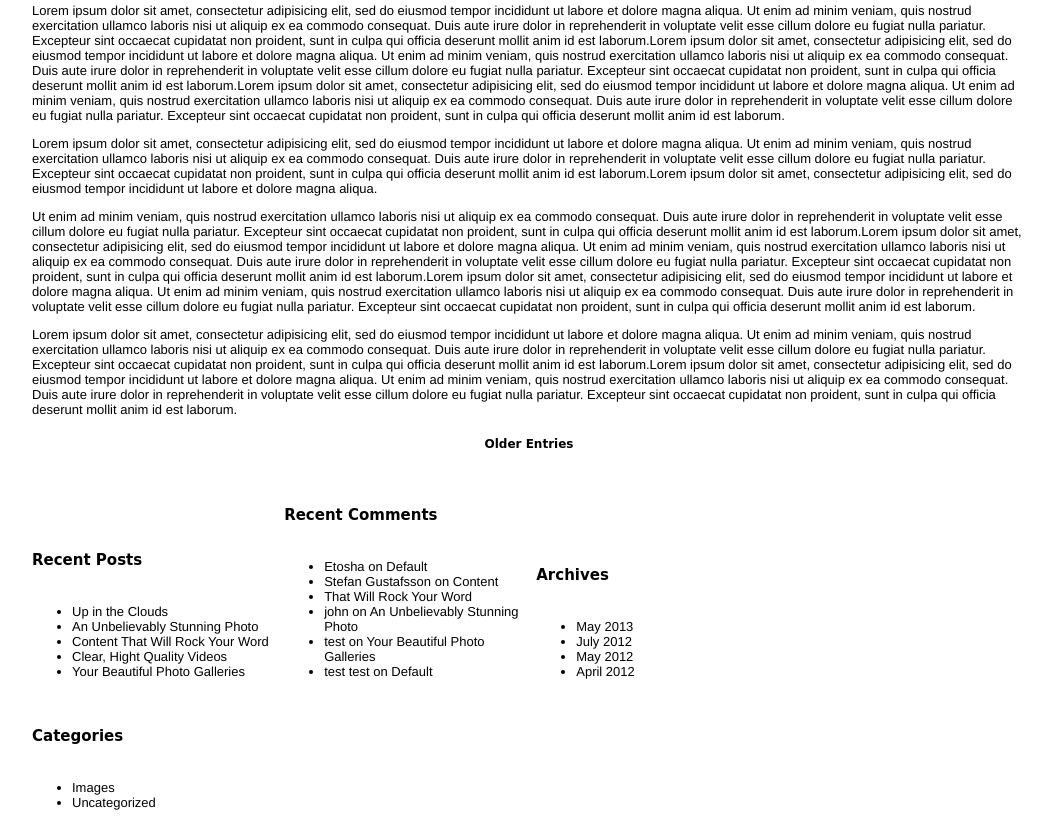
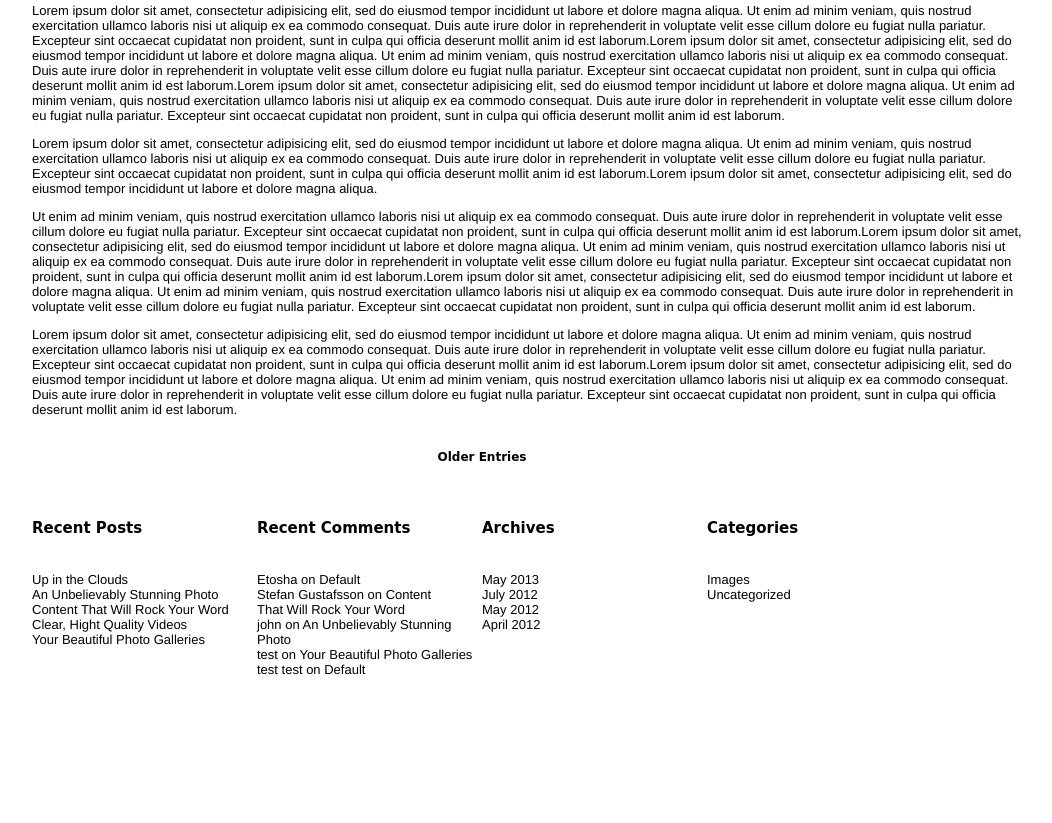
Before and after one commit to sbayart/challenge_2, a plain HTML site: page index.html in a window 1280 px wide. Shown: the part 922-1745 px from the top of the page, without its empty margins (111-1163 px from the left). After the commit the page ends 1612 px from the top, so only its background shows below. Drawn offline with Linux system fonts and the light colour scheme; a web font is replaced by a local one.

Commit message:
Oarigami

```diff
--- a/css/style.css
+++ b/css/style.css
@@ -5,7 +5,7 @@
 }
 body {
     width: 994px;
-    margin: auto;;
+    margin: auto;
 }
 h1, h2, h3, h4, h5, h6 {
         font-family: "Terminal Dosis", cursive;
@@ -106,10 +106,29 @@ h5 {
 }
 h6 {
     font-size: 15px;
+
+
 }
 .fourcolumns {
   width: 25%;
   font-size: 14px;
   display: inline-block;
-  list-style: none;
+  vertical-align: top;
+  float: left;
+
 }
+
+footer {
+
+    display: inline-block;
+    width: 900px;
+
+}
+
+div ul {
+
+    list-style: none;
+    padding-left: 0px;
+
+
+}
```
